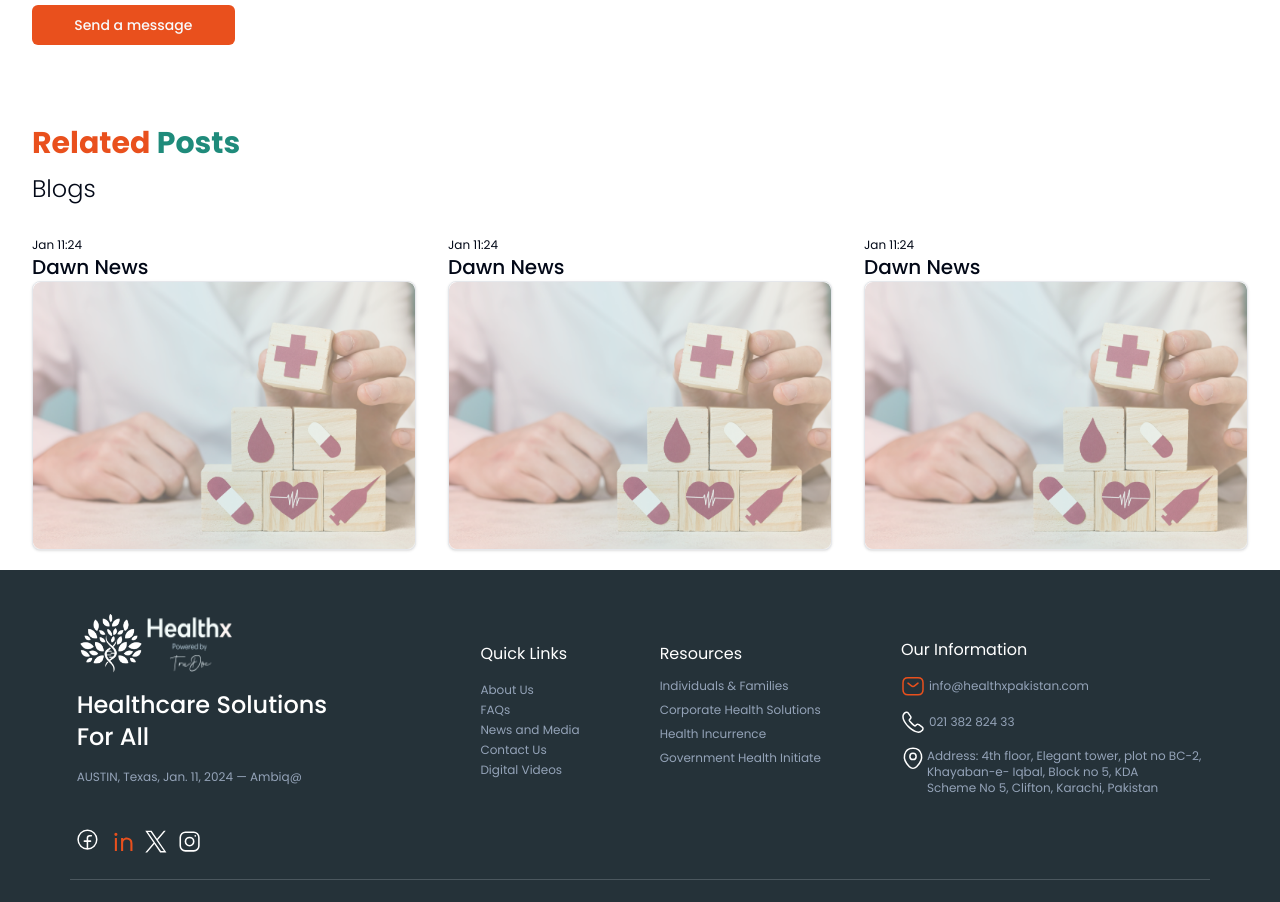
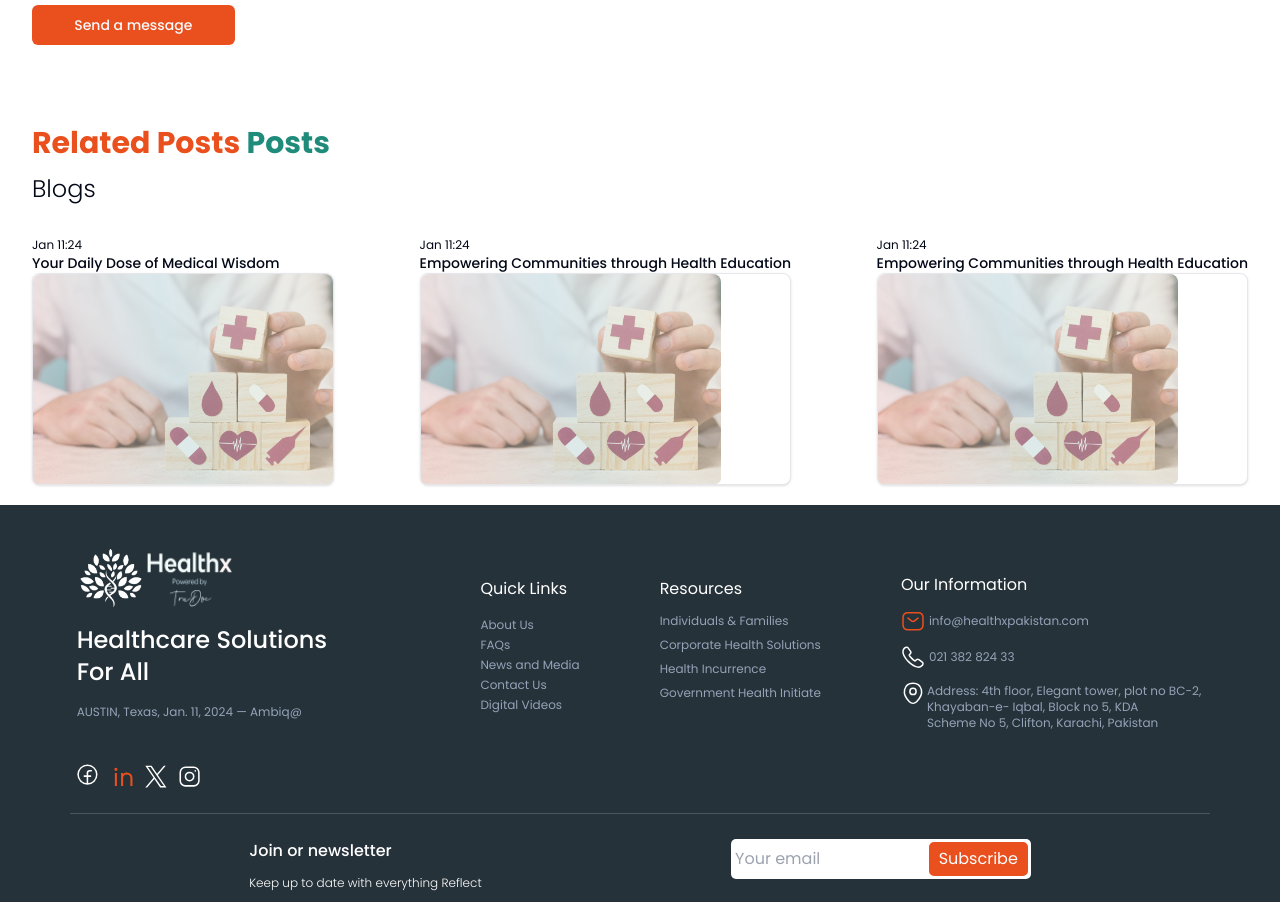
Before and after one commit to Sanjay1402/healthx, a Next.js app: page /blogdetails in a window 1280 px wide. Shown: the part 3000-3902 px from the top of the page. Built offline with nearby package versions, Linux system fonts and the light colour scheme.

Commit message:
Update page.jsx

```diff
--- a/src/app/blogdetails/page.jsx
+++ b/src/app/blogdetails/page.jsx
@@ -229,7 +229,7 @@ const Page = ({}) => {
       <div className="flex mt-10 mb-5 justify-start flex-wrap">
         <div className="">
           <div className="text-3xl mb-3 font-bold">
-            <span className="orange">Related</span>{" "}
+            <span className="orange">Related Posts</span>{" "}
             <span className="green">Posts</span>
           </div>
           <div className="text-2xl font-light mb-3">Blogs </div>
@@ -239,29 +239,50 @@ const Page = ({}) => {
         <div className="mb-5 flex justify-between flex-wrap">
           <div>
             <p className="text-xs">Jan 11:24</p>
-            <h1 className="text-xl font-medium">Dawn News</h1>
+            <h1 className="text-sm font-medium">
+              Your Daily Dose of Medical Wisdom
+            </h1>
 
             <div className="max-w-sm bg-white border border-gray-200 rounded-lg shadow dark:bg-gray-800 dark:border-gray-700">
               <a href="#">
-                <img class="rounded-t-lg" src="Rectangle37(big).png" alt="" />
+                <img
+                  class="rounded-t-lg"
+                  src="/Rectangle37(big).png"
+                  alt=""
+                  width={300}
+                />
               </a>
             </div>
           </div>
           <div>
             <p className="text-xs">Jan 11:24</p>
-            <h1 className="text-xl font-medium">Dawn News</h1>
+            <h1 className="text-sm font-medium">
+              Empowering Communities through Health Education
+            </h1>
             <div className="max-w-sm bg-white border border-gray-200 rounded-lg shadow dark:bg-gray-800 dark:border-gray-700">
               <a href="#">
-                <img class="rounded-t-lg" src="/Rectangle37(big).png" alt="" />
+                <img
+                  class="rounded-t-lg"
+                  src="/Rectangle37(big).png"
+                  alt=""
+                  width={300}
+                />
               </a>
             </div>
           </div>
           <div>
             <p className="text-xs">Jan 11:24</p>
-            <h1 className="text-xl font-medium">Dawn News</h1>
+            <h1 className="text-sm font-medium">
+              Empowering Communities through Health Education
+            </h1>
             <div className="max-w-sm bg-white border border-gray-200 rounded-lg shadow dark:bg-gray-800 dark:border-gray-700">
               <a href="#">
-                <img class="rounded-t-lg" src="/Rectangle37(big).png" alt="" />
+                <img
+                  class="rounded-t-lg"
+                  src="/Rectangle37(big).png"
+                  alt=""
+                  width={300}
+                />
               </a>
             </div>
           </div>
```
